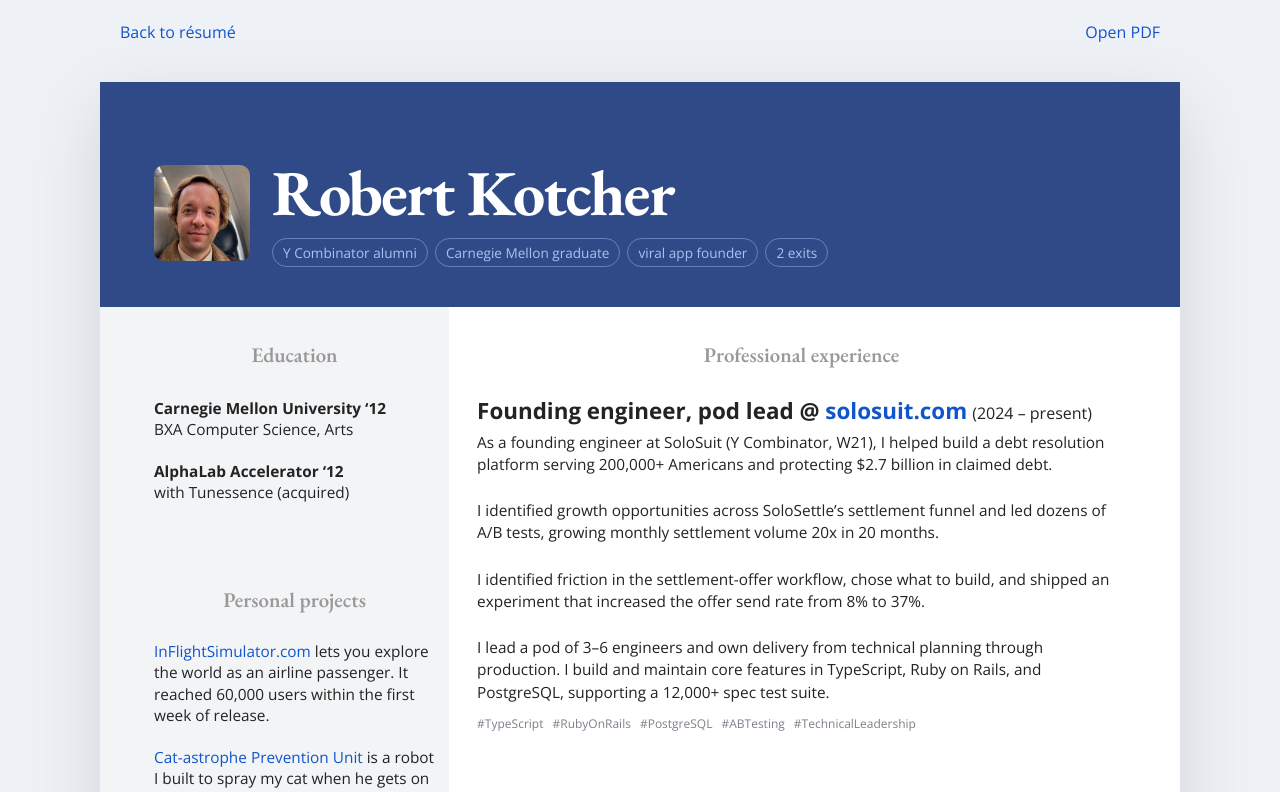
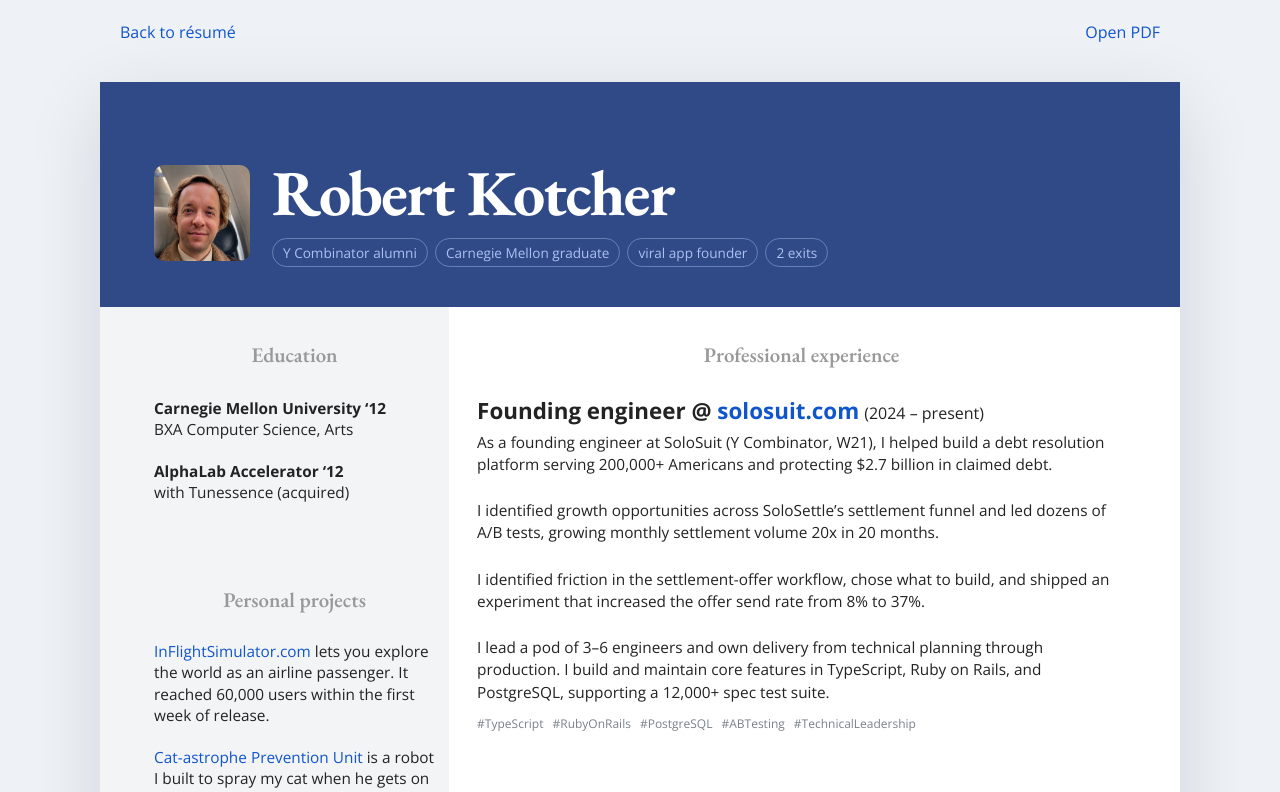
Before and after one commit to robertkotcher/robertkotcher.com, a Next.js app: page /print in a window 1280 px wide. Shown: the top 792 px of the page. Built offline with nearby package versions, Linux system fonts and the light colour scheme.

Commit message:
Remove pod lead from SoloSuit title

```diff
--- a/app/Resume.tsx
+++ b/app/Resume.tsx
@@ -156,7 +156,7 @@
             <div className="role">
               <div className="role-heading" data-background="engineering product growth">
                 <h3>
-                  Founding engineer, pod lead @{" "}
+                  Founding engineer @{" "}
                   <a
                     href="https://solosuit.com"
                     target="_blank"
--- a/app/resumePdf.ts
+++ b/app/resumePdf.ts
@@ -1,2 +1,2 @@
 // Updated by npm run export:resume whenever the PDFs change.
-export const resumePdfUrl = "/robert-kotcher-resume.pdf?v=012aaa826128";
+export const resumePdfUrl = "/robert-kotcher-resume.pdf?v=05d8f3ce2785";
```
Also changed, not shown: 1 other file (tests, documents, lock files or other folders).
